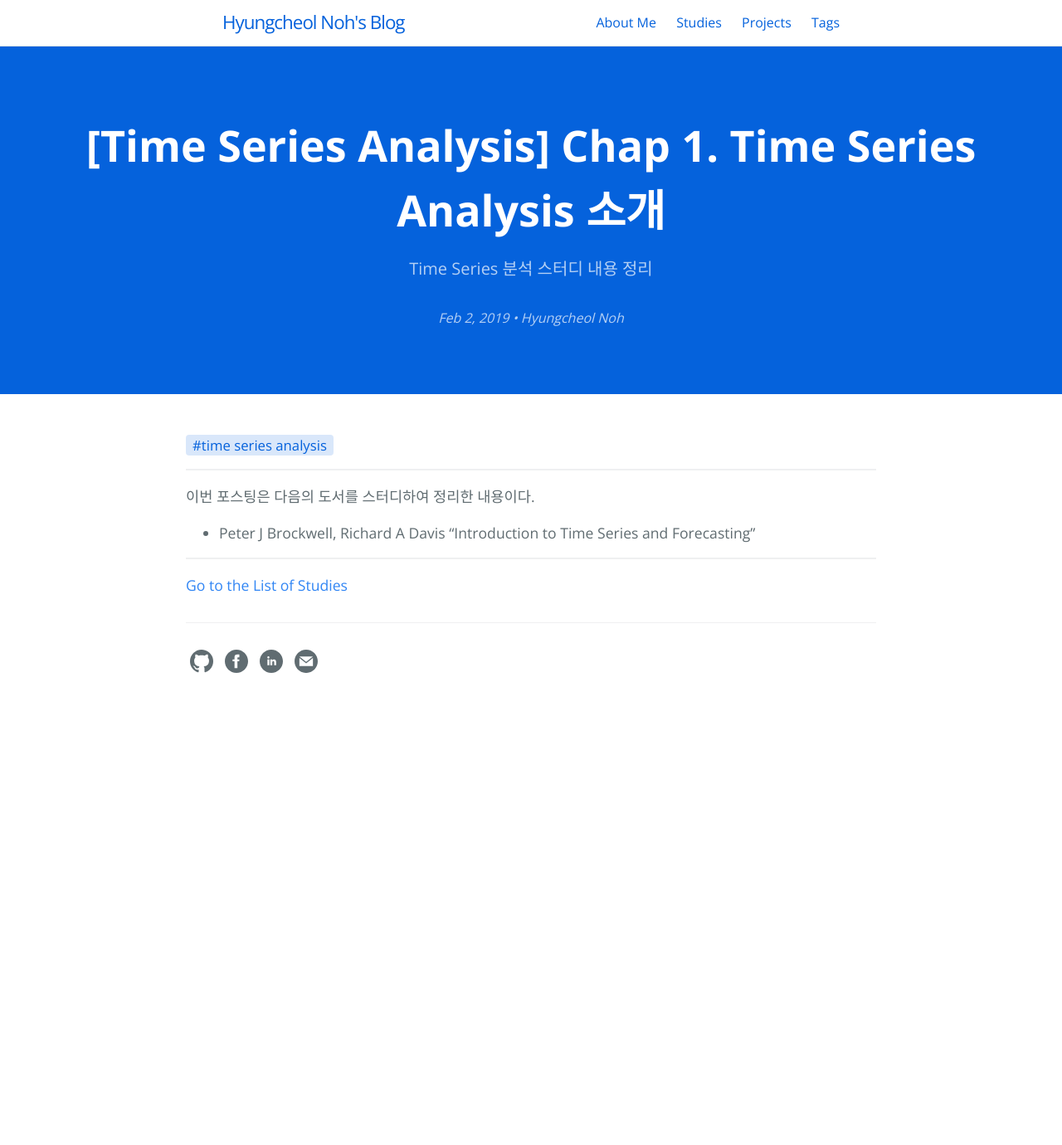
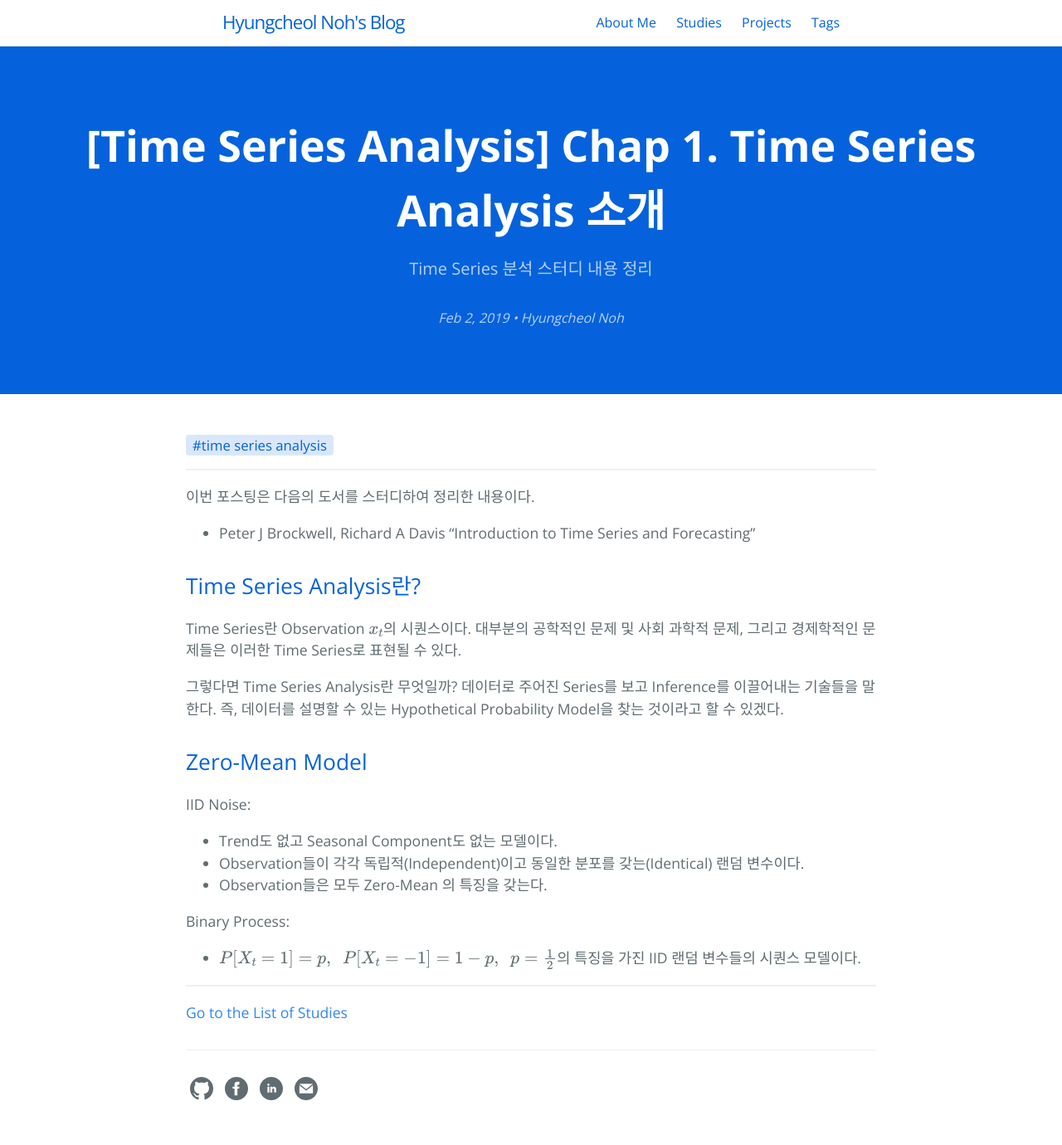
Before and after one commit to hcnoh/hcnoh.github.io, a Jekyll site: the page built from _posts/2019-02-02-time-series-analysis-ch01.md, in a window 1280 px wide. Shown: the whole page at 83% size. Built offline with Jekyll 4.4.1, drawn with Linux system fonts in a browser that asks for light colours; formulas are drawn with MathJax 3; comment, search, counter and statistics services are not loaded; before the commit the page ends 900 px from its top, so only the background shows below that.

Commit message:
Update 2019-02-02-time-series-analysis-ch01.md

```diff
--- a/_posts/2019-02-02-time-series-analysis-ch01.md
+++ b/_posts/2019-02-02-time-series-analysis-ch01.md
@@ -15,3 +15,17 @@ permalink: /2019-02-02-time-series-analysis-ch01
 
 이번 포스팅은 다음의 도서를 스터디하여 정리한 내용이다.
 - Peter J Brockwell, Richard A Davis "Introduction to Time Series and Forecasting"
+
+## Time Series Analysis란?
+Time Series란 Observation $$x_t$$의 시퀀스이다. 대부분의 공학적인 문제 및 사회 과학적 문제, 그리고 경제학적인 문제들은 이러한 Time Series로 표현될 수 있다.
+
+그렇다면 Time Series Analysis란 무엇일까? 데이터로 주어진 Series를 보고 Inference를 이끌어내는 기술들을 말한다. 즉, 데이터를 설명할 수 있는 Hypothetical Probability Model을 찾는 것이라고 할 수 있겠다.
+
+## Zero-Mean Model
+IID Noise:
+- Trend도 없고 Seasonal Component도 없는 모델이다.
+- Observation들이 각각 독립적(Independent)이고 동일한 분포를 갖는(Identical) 랜덤 변수이다.
+- Observation들은 모두 Zero-Mean 의 특징을 갖는다.
+
+Binary Process:
+- $$P[X_t=1]=p, \ \ P[X_t=-1]=1-p, \ \ p=\frac{1}{2}$$의 특징을 가진 IID 랜덤 변수들의 시퀀스 모델이다.
```
